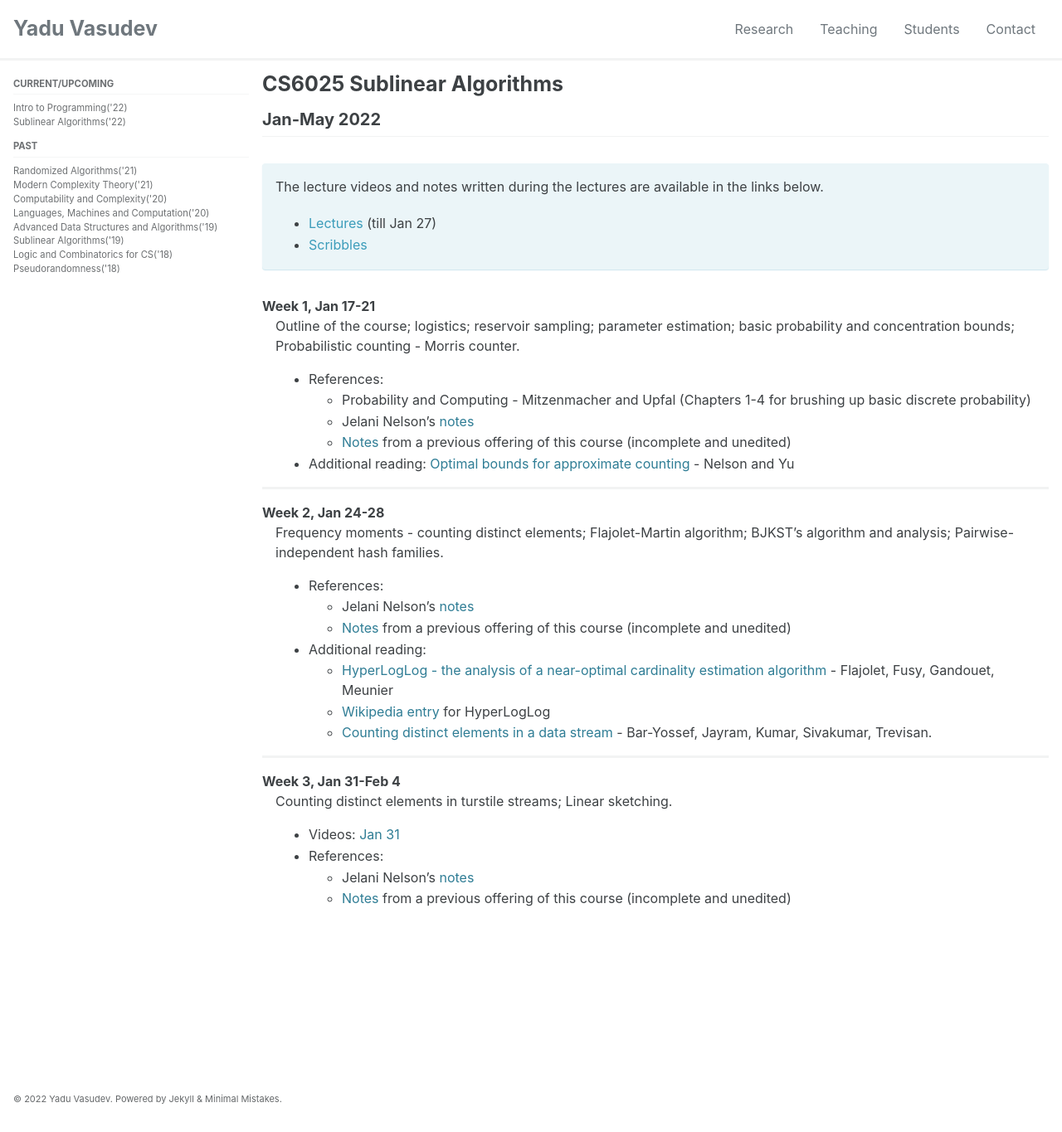
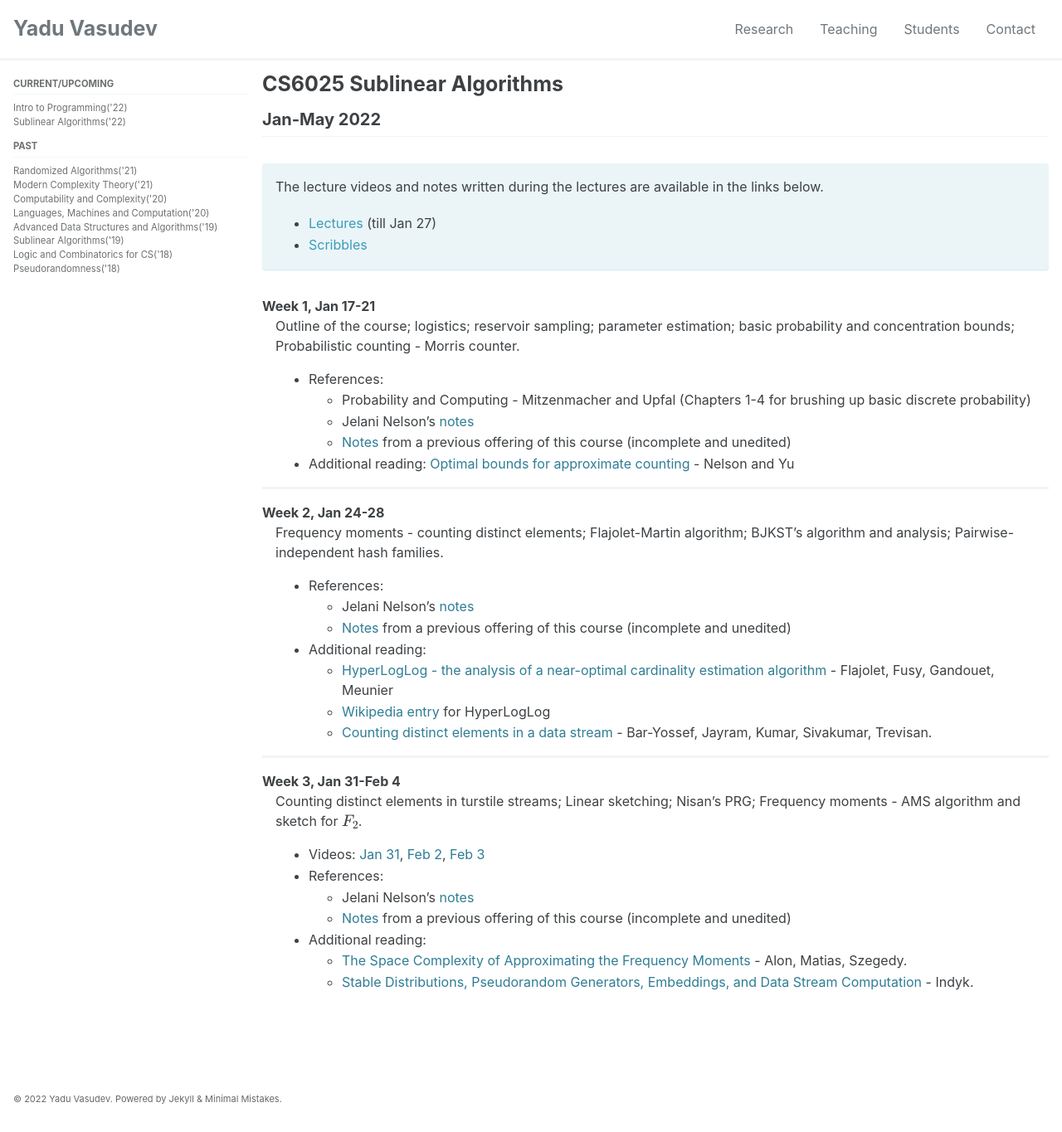
Before and after one commit to yaduvasudev/yaduvasudev.github.io, a Jekyll site: the page built from _pages/6025-22-lectures.md, in a window 1280 px wide and 1365 px high. Shown: the whole window at 83% size. Built offline with Jekyll 4.4.1, drawn with Linux system fonts in a browser that asks for light colours; cached includes are drawn as plain includes; formulas are drawn with MathJax 3.

Commit message:
Update 6025-22-lectures.md
Week 3 links to videos and references

```diff
--- a/_pages/6025-22-lectures.md
+++ b/_pages/6025-22-lectures.md
@@ -41,8 +41,12 @@ cardinality estimation algorithm](http://algo.inria.fr/flajolet/Publications/FlF
 ---
 
 Week 3, Jan 31-Feb 4
-: Counting distinct elements in turstile streams; Linear sketching.
-- Videos: [Jan 31](https://iitmadras.webex.com/iitmadras/ldr.php?RCID=42e74864dbe623c846e861e45d910040)
+: Counting distinct elements in turstile streams; Linear sketching; Nisan's PRG; Frequency moments - AMS algorithm and sketch for $$F_2$$.
+- Videos: [Jan 31](https://iitmadras.webex.com/iitmadras/ldr.php?RCID=42e74864dbe623c846e861e45d910040), [Feb 2](https://iitmadras.webex.com/iitmadras/ldr.php?RCID=eb934d595ad3fef69250bd9d6ae9034c), [Feb 3](https://iitmadras.webex.com/iitmadras/ldr.php?RCID=1366544ba2063cab74ffddcf42f8f2b8)
 - References:
     - Jelani Nelson's [notes](https://www.sketchingbigdata.org/fall20/lec/notes.pdf)
     - [Notes](https://drive.google.com/file/d/1DIy1HJbasqZ6vkkQNNToWniEeGQ36F_f/view?usp=sharing) from a previous offering of this course (incomplete and unedited)
+- Additional reading:
+    - [The Space Complexity of Approximating the Frequency Moments](https://www.sciencedirect.com/science/article/pii/S0022000097915452) - Alon, Matias, Szegedy.
+    - [Stable Distributions, Pseudorandom Generators,
+Embeddings, and Data Stream Computation](https://dl.acm.org/doi/10.1145/1147954.1147955) - Indyk.
```
